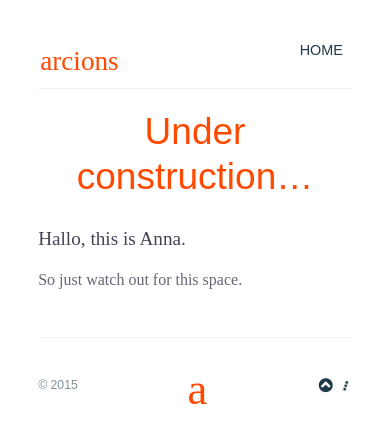
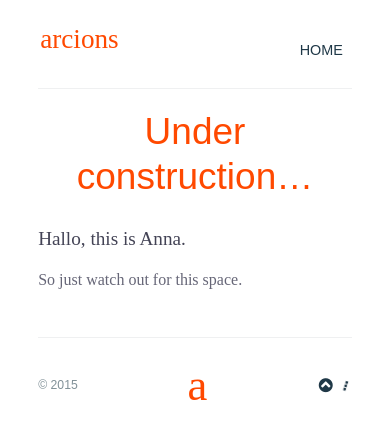
Before and after one commit to arcions/arcions.github.io, a Jekyll site: the page built from index.html, in a window 390 px wide. Shown: the top 443 px of the page. Built offline with Jekyll 4.4.1, drawn with Linux system fonts in a browser that asks for light colours; nearby versions of some CDN libraries; some web fonts are replaced; Markdown is read by kramdown in place of the engine named in the settings.

Commit message:
Update main.css

```diff
--- a/stylesheets/main.css
+++ b/stylesheets/main.css
@@ -286,8 +286,8 @@ h6 {
 @media screen and (max-width: 42em) {
     #header-left {
      font: 1.7em 'CharterB', serif;
-     margin-top: 11px;
-     padding-top: 11px; } }
+     margin-top: auto;
+     padding-top: auto; } }
 
 #header-right {
   text-align:right;
@@ -384,8 +384,8 @@ h6 {
     .site-footer {
       font-size: 0.9rem; }
     .site-footer-owner {
-      margin-top:-23px;
-      padding-top:-23px; } }
+      margin-top:-27px;
+      padding-top:-27px; } }
 
 nav ul li {
     display: inline;
```
